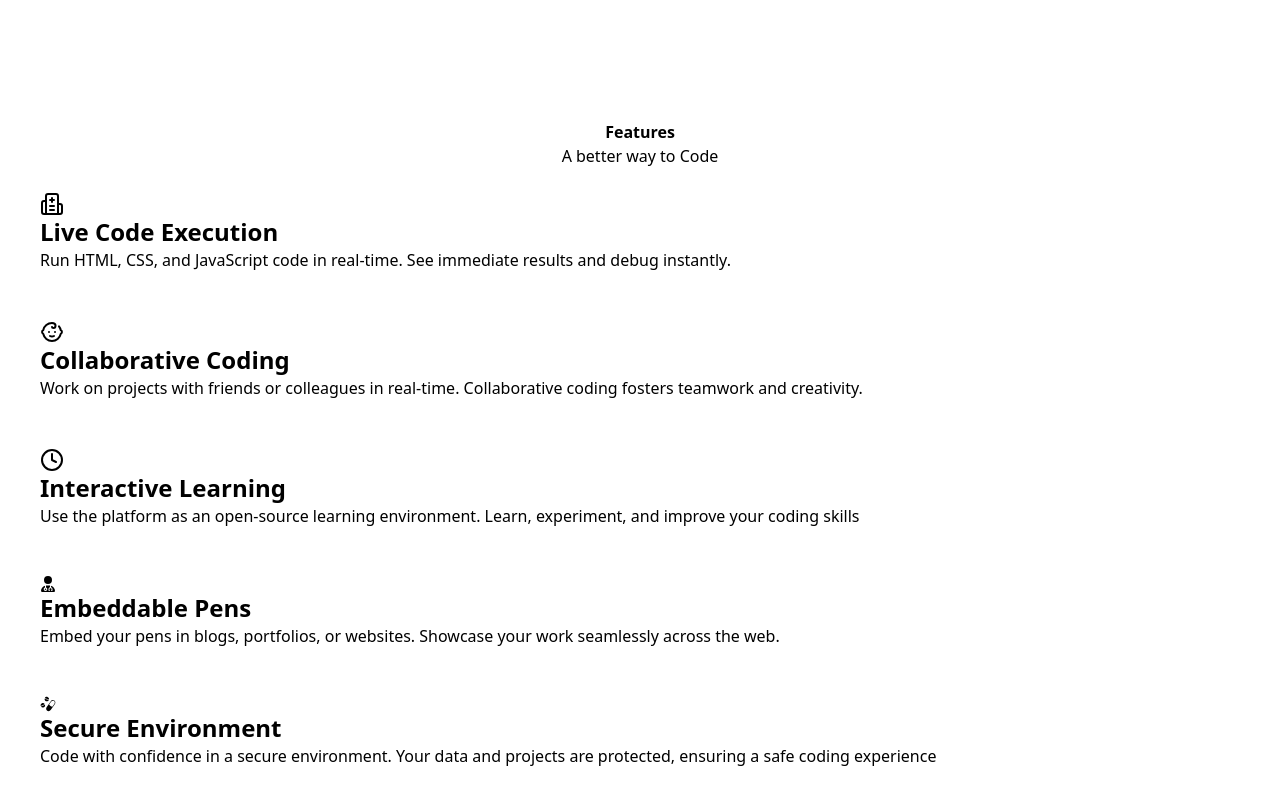
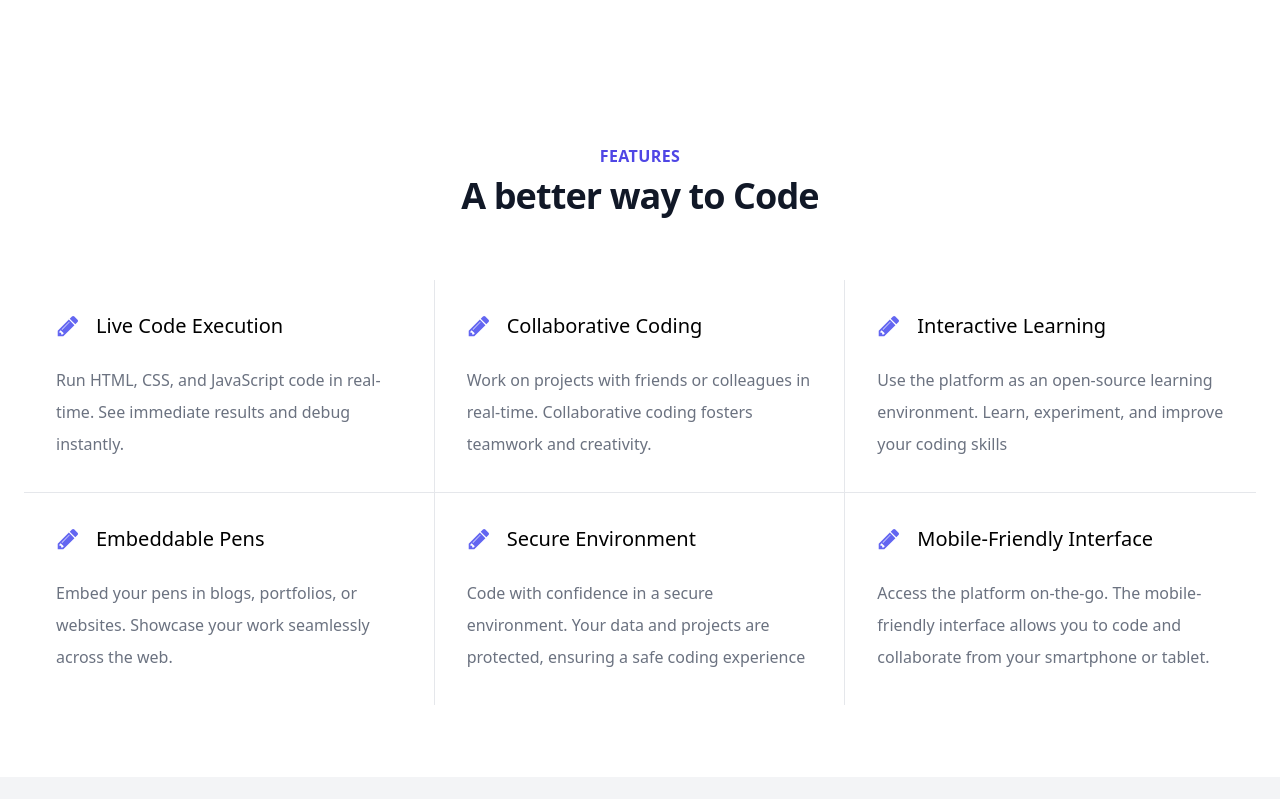
Before and after one commit to satyamgit1/CodeVerse, a Next.js app: page / in a window 1280 px wide. Shown: the part 680-1479 px from the top of the page. Built offline with nearby package versions, Linux system fonts and the light colour scheme.

Commit message:
revert the changes

```diff
--- a/component/Features.js
+++ b/components/Features.js
@@ -1,15 +1,12 @@
-import React from 'react'
-import { FaUserDoctor } from "react-icons/fa6";
+import React from 'react';
+import { FaUserDoctor } from "react-icons/fa";
 import { GiMedicines } from "react-icons/gi";
-
 import { MdFamilyRestroom } from "react-icons/md";
 
-import { IoHomeOutline } from "react-icons/io5";
-
-export default function Features() {
+const Features = () => {
   return (
     <div>
-       <section id="services" className="py-12 bg-base-200 md:py-16 lg:py-20">
+      <section id="services" className="py-12 bg-base-200 md:py-16 lg:py-20">
         <div className="px-4 md:px-8">
           <div
             data-aos="fade"
@@ -35,9 +32,9 @@ export default function Features() {
                 viewBox="0 0 24 24"
                 fill="none"
                 stroke="currentColor"
-                stroke-width="2"
-                stroke-linecap="round"
-                stroke-linejoin="round"
+                strokeWidth="2"
+                strokeLinecap="round"
+                strokeLinejoin="round"
                 className="w-8 h-8 mb-4 text-primary"
               >
                 <path d="M12 6v4"></path>
@@ -64,9 +61,9 @@ export default function Features() {
                 viewBox="0 0 24 24"
                 fill="none"
                 stroke="currentColor"
-                stroke-width="2"
-                stroke-linecap="round"
-                stroke-linejoin="round"
+                strokeWidth="2"
+                strokeLinecap="round"
+                strokeLinejoin="round"
                 className="w-8 h-8 mb-4 text-primary"
               >
                 <path d="M9 12h.01"></path>
@@ -91,9 +88,9 @@ export default function Features() {
                 viewBox="0 0 24 24"
                 fill="none"
                 stroke="currentColor"
-                stroke-width="2"
-                stroke-linecap="round"
-                stroke-linejoin="round"
+                strokeWidth="2"
+                strokeLinecap="round"
+                strokeLinejoin="round"
                 className="w-8 h-8 mb-4 text-primary"
               >
                 <circle cx="12" cy="12" r="10"></circle>
@@ -145,5 +142,7 @@ export default function Features() {
         </div>
       </section>
     </div>
-  )
-}
+  );
+};
+
+export default Features;
--- a/pages/api/footer.js
+++ b/components/Footer.js
@@ -1,6 +1,6 @@
 import React from "react";
 
-export default function Footer() {
+const Footer = () => {
   return (
     <div>
       <footer class=" dark:bg-gray-900 bg-gray-100">
@@ -180,3 +180,5 @@ export default function Footer() {
     </div>
   );
 }
+
+export default Footer;
--- a/package.json
+++ b/package.json
@@ -3,9 +3,9 @@
   "version": "0.1.0",
   "private": true,
   "scripts": {
-    "dev": "next dev",
     "build": "next build",
     "start": "next start",
+    "dev": "next dev",
     "lint": "next lint"
   },
   "dependencies": {
@@ -25,7 +25,8 @@
     "react": "^18",
     "react-codemirror2": "^8.0.0",
     "react-dom": "^18",
-    "react-icons": "^5.2.1"
+    "react-icons": "^4.4.0"
+
   },
   "devDependencies": {
     "autoprefixer": "^10",
--- a/pages/_app.js
+++ b/pages/_app.js
@@ -4,7 +4,7 @@ import '@/styles/globals.css'
 import { Analytics } from "@vercel/analytics/react"
 import '@/styles/social.css';
 import '@/styles/Sidebar.css';
-import 'aos/dist/aos.css'; // Import AOS styles
+import 'aos/dist/aos.css'; // Ensure this is in _app.js
 import AOS from 'aos';
 import { useEffect } from 'react'; // Import useEffect from React
 
--- a/pages/index.js
+++ b/pages/index.js
@@ -1,11 +1,9 @@
 import Link from "next/link";
 import React from "react";
-import Footer from "./api/footer";
-import Features from "@/component/Features";
+import Footer from "../components/Footer";
 
 export default function Editor() {
   return (
-    <div>
     <div class="relative h-screen  bg-white">
       <div class="h-full mx-auto max-w-7xl">
         <div class="relative z-10 h-full pb-8 bg-white sm:pb-16 md:pb-20 lg:w-full lg:pb-28 xl:pb-32">
@@ -49,6 +47,26 @@ export default function Editor() {
                 </h2>
                 <div class="w-full mt-5 sm:mt-8 sm:flex sm:justify-center lg:justify-start">
                   <div class="rounded-md shadow">
+                  {/* <Link href="/code_editor">
+      <button className="animated-button flex items-center justify-center w-full px-4 px-8 py-2 py-3 font-medium text-black bg-indigo-600 rounded-md hover:bg-indigo-700">
+        <svg
+          viewBox="0 0 24 24"
+          className="arr-2"
+          xmlns="http://www.w3.org/2000/svg"
+        >
+          <path d="M16.1716 10.9999L10.8076 5.63589L12.2218 4.22168L20 11.9999L12.2218 19.778L10.8076 18.3638L16.1716 12.9999H4V10.9999H16.1716Z"></path>
+        </svg>
+        <span className="text-black">Get started</span>
+        <span className="circle"></span>
+        <svg
+          viewBox="0 0 24 24"
+          className="arr-1"
+          xmlns="http://www.w3.org/2000/svg"
+        >
+          <path d="M16.1716 10.9999L10.8076 5.63589L12.2218 4.22168L20 11.9999L12.2218 19.778L10.8076 18.3638L16.1716 12.9999H4V10.9999H16.1716Z"></path>
+        </svg>
+      </button>
+    </Link> */}
                     <Link
                       class="flex items-center justify-center w-full px-4 px-8 py-2 py-3 text-base font-medium text-white bg-indigo-600 rounded-md hover:bg-indigo-700"
                       href="/code_editor"
@@ -82,9 +100,135 @@ export default function Editor() {
           </main>
         </div>
       </div>
-      <Features />
+
+      <div class="container p-6 px-6 mx-auto bg-white dark:bg-gray-800">
+        <div class="mb-16 text-center">
+          <h2 class="text-base font-semibold tracking-wide text-indigo-600 uppercase">
+            Features
+          </h2>
+          <p class="mt-2 text-3xl font-extrabold leading-8 tracking-tight text-gray-900 dark:text-white sm:text-4xl">
+            A better way to Code
+          </p>
+        </div>
+        <div class="flex flex-wrap my-12 dark:text-white">
+          <div class="w-full p-8 border-b md:w-1/2 md:border-r lg:w-1/3">
+            <div class="flex items-center mb-6">
+              <svg
+                width="20"
+                height="20"
+                fill="currentColor"
+                class="w-6 h-6 text-indigo-500"
+                viewBox="0 0 1792 1792"
+                xmlns="http://www.w3.org/2000/svg"
+              >
+                <path d="M491 1536l91-91-235-235-91 91v107h128v128h107zm523-928q0-22-22-22-10 0-17 7l-542 542q-7 7-7 17 0 22 22 22 10 0 17-7l542-542q7-7 7-17zm-54-192l416 416-832 832h-416v-416zm683 96q0 53-37 90l-166 166-416-416 166-165q36-38 90-38 53 0 91 38l235 234q37 39 37 91z"></path>
+              </svg>
+              <div class="ml-4 text-xl">Live Code Execution</div>
+            </div>
+            <p class="leading-loose text-gray-500 dark:text-gray-200 text-md">
+              Run HTML, CSS, and JavaScript code in real-time. See immediate
+              results and debug instantly.{" "}
+            </p>
+          </div>
+          <div class="w-full p-8 border-b md:w-1/2 lg:w-1/3 lg:border-r">
+            <div class="flex items-center mb-6">
+              <svg
+                width="20"
+                height="20"
+                fill="currentColor"
+                class="w-6 h-6 text-indigo-500"
+                viewBox="0 0 1792 1792"
+                xmlns="http://www.w3.org/2000/svg"
+              >
+                <path d="M491 1536l91-91-235-235-91 91v107h128v128h107zm523-928q0-22-22-22-10 0-17 7l-542 542q-7 7-7 17 0 22 22 22 10 0 17-7l542-542q7-7 7-17zm-54-192l416 416-832 832h-416v-416zm683 96q0 53-37 90l-166 166-416-416 166-165q36-38 90-38 53 0 91 38l235 234q37 39 37 91z"></path>
+              </svg>
+              <div class="ml-4 text-xl">Collaborative Coding</div>
+            </div>
+            <p class="leading-loose text-gray-500 dark:text-gray-200 text-md">
+              Work on projects with friends or colleagues in real-time.
+              Collaborative coding fosters teamwork and creativity.{" "}
+            </p>
+          </div>
+          <div class="w-full p-8 border-b md:w-1/2 md:border-r lg:w-1/3 lg:border-r-0">
+            <div class="flex items-center mb-6">
+              <svg
+                width="20"
+                height="20"
+                fill="currentColor"
+                class="w-6 h-6 text-indigo-500"
+                viewBox="0 0 1792 1792"
+                xmlns="http://www.w3.org/2000/svg"
+              >
+                <path d="M491 1536l91-91-235-235-91 91v107h128v128h107zm523-928q0-22-22-22-10 0-17 7l-542 542q-7 7-7 17 0 22 22 22 10 0 17-7l542-542q7-7 7-17zm-54-192l416 416-832 832h-416v-416zm683 96q0 53-37 90l-166 166-416-416 166-165q36-38 90-38 53 0 91 38l235 234q37 39 37 91z"></path>
+              </svg>
+              <div class="ml-4 text-xl">Interactive Learning</div>
+            </div>
+            <p class="leading-loose text-gray-500 dark:text-gray-200 text-md">
+              Use the platform as an open-source learning environment. Learn,
+              experiment, and improve your coding skills{" "}
+            </p>
+          </div>
+          <div class="w-full p-8 border-b md:w-1/2 lg:w-1/3 lg:border-r lg:border-b-0">
+            <div class="flex items-center mb-6">
+              <svg
+                width="20"
+                height="20"
+                fill="currentColor"
+                class="w-6 h-6 text-indigo-500"
+                viewBox="0 0 1792 1792"
+                xmlns="http://www.w3.org/2000/svg"
+              >
+                <path d="M491 1536l91-91-235-235-91 91v107h128v128h107zm523-928q0-22-22-22-10 0-17 7l-542 542q-7 7-7 17 0 22 22 22 10 0 17-7l542-542q7-7 7-17zm-54-192l416 416-832 832h-416v-416zm683 96q0 53-37 90l-166 166-416-416 166-165q36-38 90-38 53 0 91 38l235 234q37 39 37 91z"></path>
+              </svg>
+              <div class="ml-4 text-xl">Embeddable Pens</div>
+            </div>
+            <p class="leading-loose text-gray-500 dark:text-gray-200 text-md">
+              Embed your pens in blogs, portfolios, or websites. Showcase your
+              work seamlessly across the web.{" "}
+            </p>
+          </div>
+          <div class="w-full p-8 border-b md:w-1/2 md:border-r md:border-b-0 lg:w-1/3 lg:border-b-0">
+            <div class="flex items-center mb-6">
+              <svg
+                width="20"
+                height="20"
+                fill="currentColor"
+                class="w-6 h-6 text-indigo-500"
+                viewBox="0 0 1792 1792"
+                xmlns="http://www.w3.org/2000/svg"
+              >
+                <path d="M491 1536l91-91-235-235-91 91v107h128v128h107zm523-928q0-22-22-22-10 0-17 7l-542 542q-7 7-7 17 0 22 22 22 10 0 17-7l542-542q7-7 7-17zm-54-192l416 416-832 832h-416v-416zm683 96q0 53-37 90l-166 166-416-416 166-165q36-38 90-38 53 0 91 38l235 234q37 39 37 91z"></path>
+              </svg>
+              <div class="ml-4 text-xl">Secure Environment</div>
+            </div>
+            <p class="leading-loose text-gray-500 dark:text-gray-200 text-md">
+              Code with confidence in a secure environment. Your data and
+              projects are protected, ensuring a safe coding experience{" "}
+            </p>
+          </div>
+          <div class="w-full p-8 md:w-1/2 lg:w-1/3">
+            <div class="flex items-center mb-6">
+              <svg
+                width="20"
+                height="20"
+                fill="currentColor"
+                class="w-6 h-6 text-indigo-500"
+                viewBox="0 0 1792 1792"
+                xmlns="http://www.w3.org/2000/svg"
+              >
+                <path d="M491 1536l91-91-235-235-91 91v107h128v128h107zm523-928q0-22-22-22-10 0-17 7l-542 542q-7 7-7 17 0 22 22 22 10 0 17-7l542-542q7-7 7-17zm-54-192l416 416-832 832h-416v-416zm683 96q0 53-37 90l-166 166-416-416 166-165q36-38 90-38 53 0 91 38l235 234q37 39 37 91z"></path>
+              </svg>
+              <div class="ml-4 text-xl">Mobile-Friendly Interface</div>
+            </div>
+            <p class="leading-loose text-gray-500 dark:text-gray-200 text-md">
+              Access the platform on-the-go. The mobile-friendly interface
+              allows you to code and collaborate from your smartphone or tablet.{" "}
+            </p>
+          </div>
+        </div>
+      </div>
+
       <Footer />
-    </div>
     </div>
   );
 }
```
Also changed, not shown: components/Sidebar.js (renamed from component/Sidebar.js).
